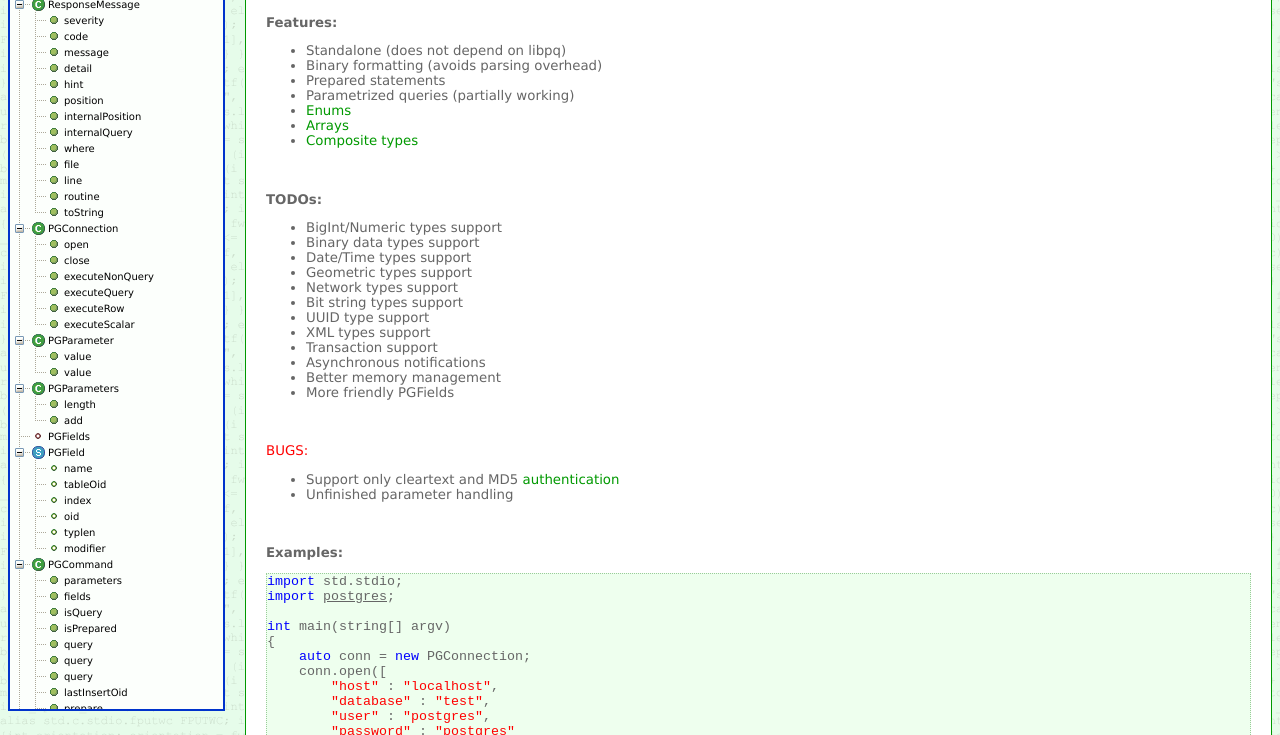
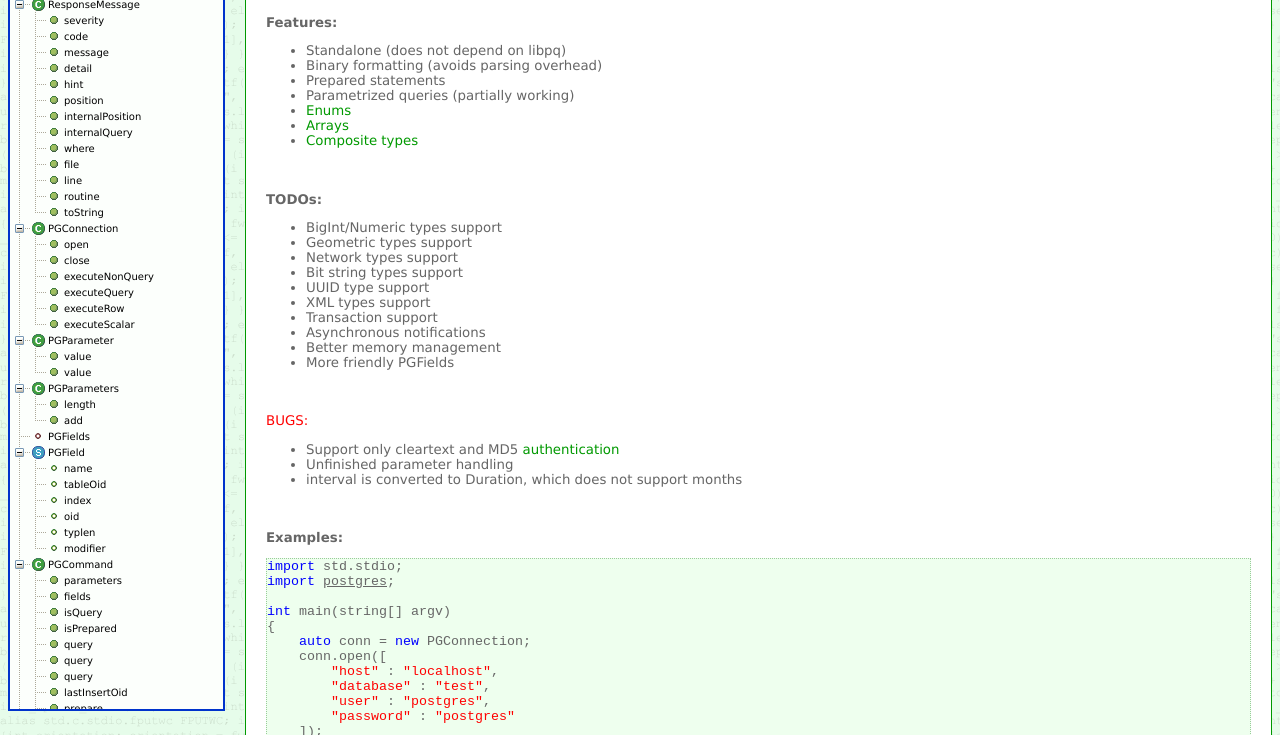
Before and after one commit to pszturmaj/ddb, a plain HTML site: page postgres.html in a window 1280 px wide. Shown: the part 81-816 px from the top of the page. Drawn offline with Linux system fonts and the light colour scheme.

Commit message:
Updated documentation

```diff
--- a/postgres.html
+++ b/postgres.html
@@ -28,8 +28,6 @@ PostgreSQL client implementation.
 <br><br>
 <b>TODOs:</b><br>
 <ul>   <li>BigInt/Numeric types support</li>
-    <li>Binary data types support</li>
-    <li>Date/Time types support</li>
     <li>Geometric types support</li>
     <li>Network types support</li>
     <li>Bit string types support</li>
@@ -45,6 +43,7 @@ PostgreSQL client implementation.
 <font color=red>BUGS:</font><br>
 <ul>   <li>Support only cleartext and MD5 <a href="http://www.postgresql.org/docs/9.0/static/auth-methods.html">authentication</a></li>
     <li>Unfinished parameter handling</li>
+    <li>interval is converted to Duration, which does not support months</li>
 </ul>
 
 <br><br>
@@ -904,7 +903,7 @@ Exception if result contains more than one row when throwIfMoreRows is <b>true</
 		<tr><td id="docfooter">
 			Page was generated with
 			<img src="candydoc/img/candydoc.gif" style="vertical-align:middle; position:relative; top:-1px">
-			on Mon Apr  4 01:40:45 2011
+			on Fri Apr  8 01:34:11 2011
 
 		</td></tr>
 	</table>
```
Also changed, not shown: db.html (+1 -1 lines).
